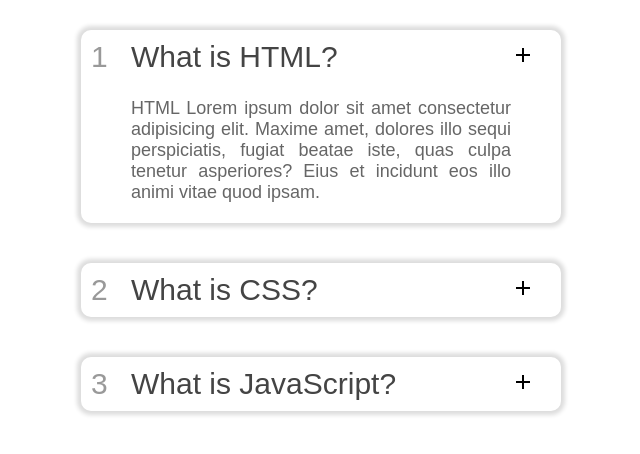
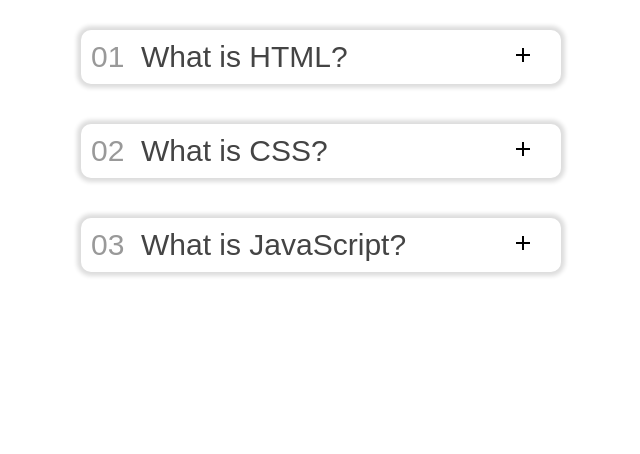
Before and after one commit to kingarunesh/React-Projects, a React (Create React App) app: page /accordion in a window 1280 px wide. Shown: the top 454 px of the page, without its empty margins (319-959 px from the left). Built offline with nearby package versions, Linux system fonts and the light colour scheme.

Commit message:
15.2 : Not Working

```diff
--- a/src/components/accordion/Accordion.js
+++ b/src/components/accordion/Accordion.js
@@ -1,57 +1,55 @@
+import { useState } from "react";
+
 import "./accordion.scss";
 
+const DATA = [
+    {
+        id: 0,
+        title: "What is HTML?",
+        description:
+            "HTML Lorem ipsum dolor sit amet consectetur adipisicing elit. Maxime amet, dolores illo sequiperspiciatis, fugiat beatae iste, quas culpa tenetur asperiores? Eius et incidunt eos illo animi vitaequod ipsam.",
+    },
+
+    {
+        id: 1,
+        title: "What is CSS?",
+        description:
+            "CSS Lorem ipsum dolor sit amet consectetur adipisicing elit. Maxime amet, dolores illo sequiperspiciatis, fugiat beatae iste, quas culpa tenetur asperiores? Eius et incidunt eos illo animi vitaequod ipsam.",
+    },
+
+    {
+        id: 2,
+        title: "What is JavaScript?",
+        description:
+            "JavaScript Lorem ipsum dolor sit amet consectetur adipisicing elit. Maxime amet, dolores illo sequiperspiciatis, fugiat beatae iste, quas culpa tenetur asperiores? Eius et incidunt eos illo animi vitaequod ipsam.",
+    },
+];
+
 export default function Accordion() {
+    const [open, setOpen] = useState(null);
+
+    const openHandler = function (id) {
+        setOpen((c) => (c === id ? null : id));
+    };
+
     return (
         <>
             <div className="accordion">
                 <div className="accordion__container">
-                    <section className="accordion__container--box">
-                        <div className="accordion__container--box--number">1</div>
+                    {DATA.map((item) => (
+                        <section className="accordion__container--box" key={item.id}>
+                            <div className="accordion__container--box--number">
+                                {item.id + 1 < 10 ? `0${item.id + 1}` : item.id}
+                            </div>
 
-                        <p className="accordion__container--box--title">What is HTML?</p>
+                            <p className="accordion__container--box--title">{item.title}</p>
 
-                        <div className="accordion__container--box--icon">
-                            <span className="material-symbols-outlined">add</span>
-                        </div>
-
-                        <p className="accordion__container--box--body">
-                            HTML Lorem ipsum dolor sit amet consectetur adipisicing elit. Maxime amet, dolores illo sequi
-                            perspiciatis, fugiat beatae iste, quas culpa tenetur asperiores? Eius et incidunt eos illo animi vitae
-                            quod ipsam.
-                        </p>
-                    </section>
-
-                    <section className="accordion__container--box">
-                        <div className="accordion__container--box--number">2</div>
-
-                        <p className="accordion__container--box--title">What is CSS?</p>
-
-                        <div className="accordion__container--box--icon">
-                            <span className="material-symbols-outlined">add</span>
-                        </div>
-
-                        <p className="accordion__container--box--body hidden">
-                            CSS Lorem ipsum dolor sit amet consectetur adipisicing elit. Maxime amet, dolores illo sequi
-                            perspiciatis, fugiat beatae iste, quas culpa tenetur asperiores? Eius et incidunt eos illo animi vitae
-                            quod ipsam.
-                        </p>
-                    </section>
-
-                    <section className="accordion__container--box ">
-                        <div className="accordion__container--box--number">3</div>
-
-                        <p className="accordion__container--box--title">What is JavaScript?</p>
-
-                        <div className="accordion__container--box--icon">
-                            <span className="material-symbols-outlined">add</span>
-                        </div>
-
-                        <p className="accordion__container--box--body hidden">
-                            JavaScript Lorem ipsum dolor sit amet consectetur adipisicing elit. Maxime amet, dolores illo sequi
-                            perspiciatis, fugiat beatae iste, quas culpa tenetur asperiores? Eius et incidunt eos illo animi vitae
-                            quod ipsam.
-                        </p>
-                    </section>
+                            <div className="accordion__container--box--icon" onClick={() => openHandler(item.id)}>
+                                <span className="material-symbols-outlined">add</span>
+                            </div>
+                        </section>
+                    ))}
+                    {open && <p className="accordion__container--box--body">{DATA[open].description}</p>}
                 </div>
             </div>
         </>
--- a/src/components/accordion/accordion.scss
+++ b/src/components/accordion/accordion.scss
@@ -14,7 +14,7 @@
 
         &--box {
             display: grid;
-            grid-template-columns: 4rem 1fr 4rem;
+            grid-template-columns: 5rem 1fr 4rem;
             row-gap: 1.4rem;
             box-shadow: 0px 0px 4px 4px #ddd;
             padding: 1rem;
@@ -34,6 +34,10 @@
                 color: #999;
             }
 
+            &--icon {
+                cursor: pointer;
+            }
+
             &--body {
                 grid-column: 2/3;
                 font-size: 1.8rem;
```
